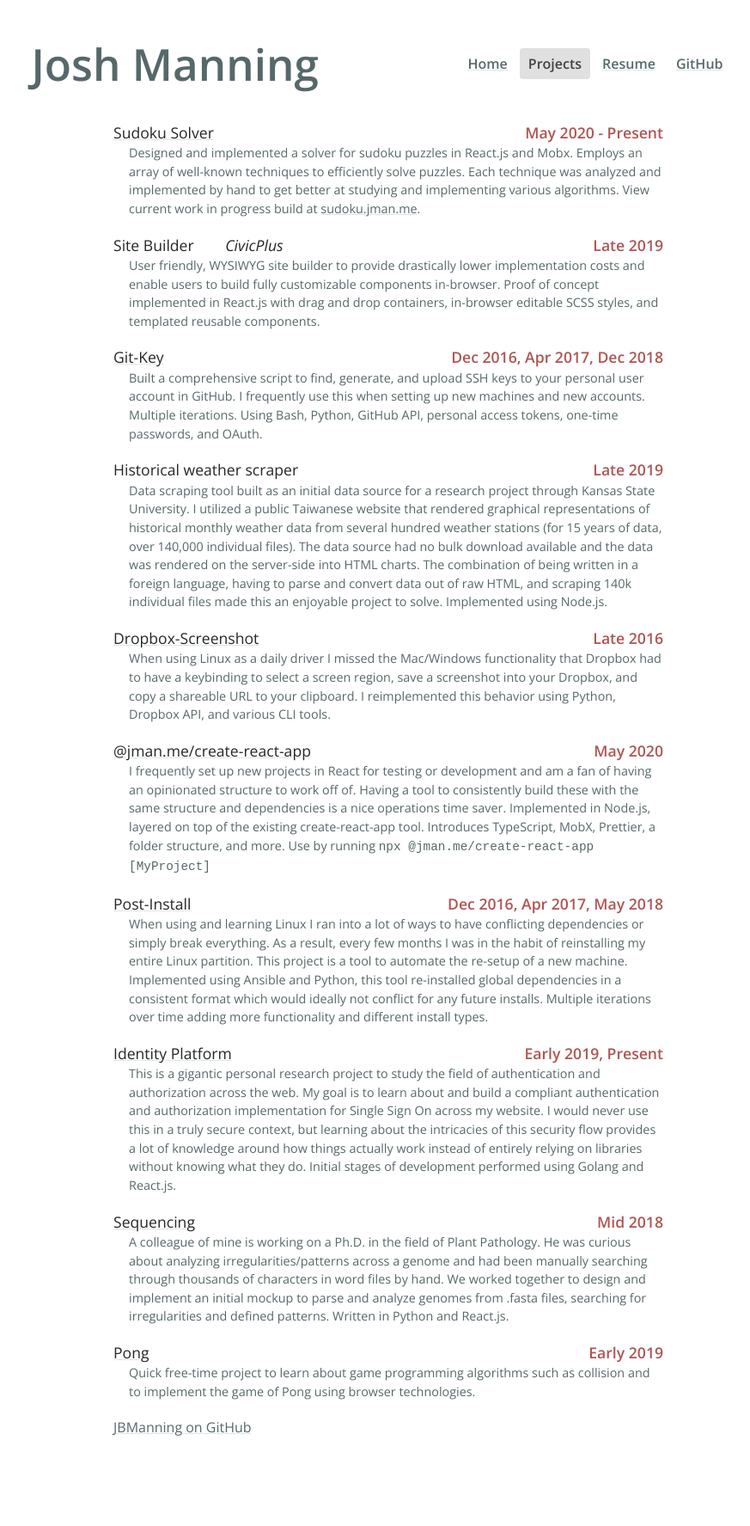
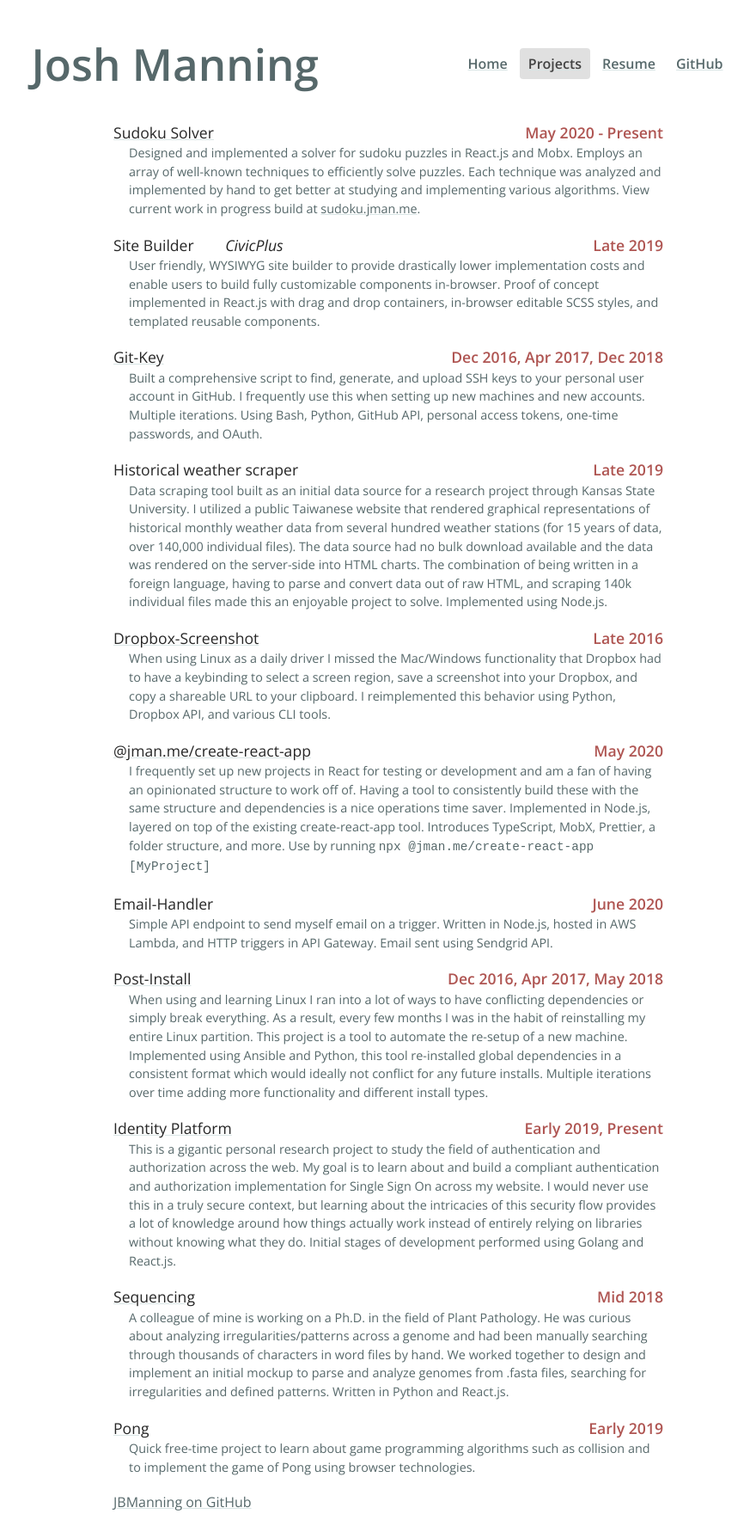
Before and after one commit to its-jman/jman.me, a Jekyll site: the page built from docs/projects/index.html, in a window 1280 px wide. Shown: the whole page at 86% size, without its empty margins (188-1061 px from the left). Built offline with Jekyll 4.4.1, drawn with Linux system fonts in a browser that asks for light colours; before the commit the page ends 1688 px from its top, so only the background shows below that.

Commit message:
added email-handler

````diff
--- a/docs/_data/projects.yml
+++ b/docs/_data/projects.yml
@@ -25,7 +25,7 @@
     up new machines and new accounts. Multiple iterations. Using Bash, Python,
     GitHub API, personal access tokens, one-time passwords, and OAuth.
 
-- name: Historical weather scraper
+- name: "Historical weather scraper"
   date: "Late 2019"
   description: |-
     Data scraping tool built as an initial data source for a research project
@@ -57,6 +57,12 @@
     Introduces TypeScript, MobX, Prettier, a folder structure, and more. Use by
     running ```npx @jman.me/create-react-app [MyProject]```
 
+- name: "Email-Handler"
+  date: "June 2020"
+  description: |-
+    Simple API endpoint to send myself email on a trigger. Written in Node.js, hosted in
+    AWS Lambda, and HTTP triggers in API Gateway. Email sent using Sendgrid API.
+
 - name: "Post-Install"
   repository: https://github.com/jbmanning/post-install
   date: "Dec 2016, Apr 2017, May 2018"
@@ -68,7 +74,7 @@
     format which would ideally not conflict for any future installs. Multiple iterations over time
     adding more functionality and different install types.
 
-- name: Identity Platform
+- name: "Identity Platform"
   repository: https://github.com/jbmanning/auth
   date: "Early 2019, Present"
   description: |-
@@ -80,7 +86,7 @@
     of entirely relying on libraries without knowing what they do. Initial stages of development
     performed using Golang and React.js.
 
-- name: Sequencing
+- name: "Sequencing"
   repository: https://github.com/jbmanning/sequencing
   date: "Mid 2018"
   description: |-
@@ -91,7 +97,7 @@
     genomes from .fasta files, searching for irregularities and defined
     patterns. Written in Python and React.js.
 
-- name: Pong
+- name: "Pong"
   repository: https://github.com/jbmanning/projects/pong
   date: "Early 2019"
   description: |-
````
